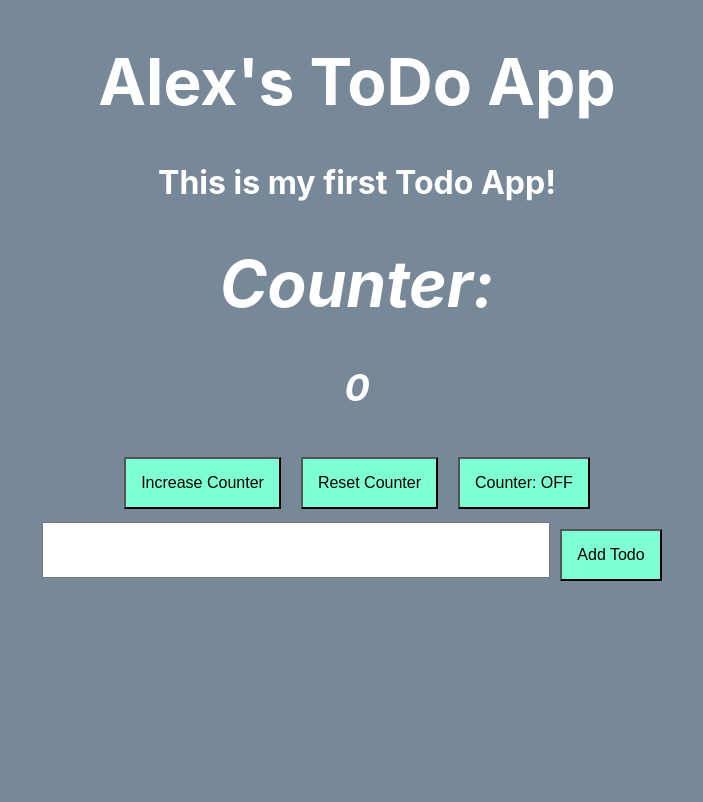
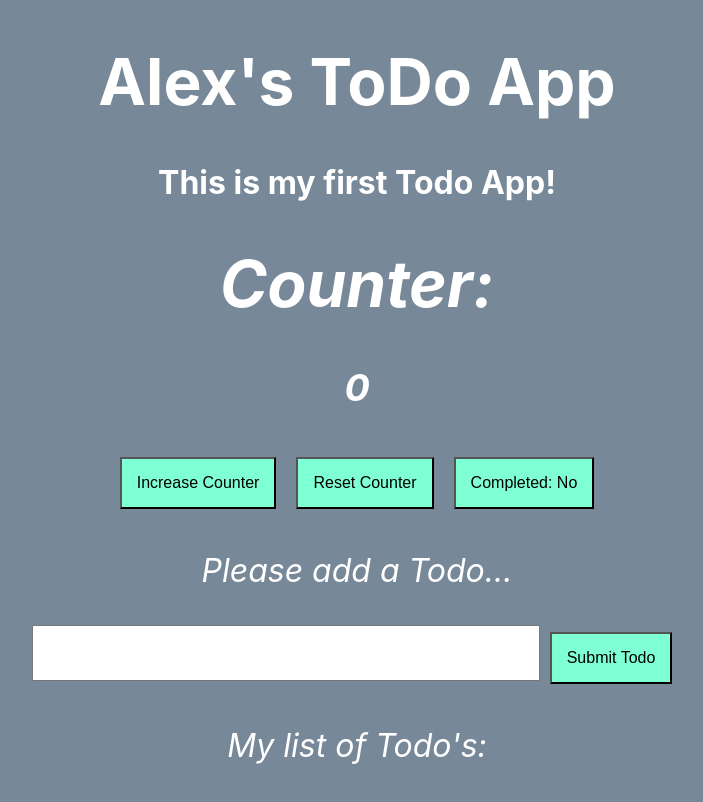
Before and after one commit to Borsbach/Todo-app, a React (Create React App) app: page / in a window 1280 px wide. Shown: the top 802 px of the page, without its empty margins (283-986 px from the left). Built offline with nearby package versions, Linux system fonts and the light colour scheme.

Commit message:
styling changes

```diff
--- a/package.json
+++ b/package.json
@@ -14,7 +14,7 @@
     "eject": "react-scripts eject"
   },
   "eslintConfig": {
-    "extends": "react-app"
+    "extends": "Alex's Todo App"
   },
   "browserslist": {
     "production": [
--- a/src/App.css
+++ b/src/App.css
@@ -36,6 +36,17 @@ h2 {
   font-style: normal;
 }
 
-.DisplayList {
+.items-returned {
+  margin-left: 600px;
+  width: 700px;
+  display: flexbox;
+  /* justify-content: right; */
+  text-align: right;
+
+
+
+}
+
+/* .DisplayList {
   width: 500px;
-}
+} */
--- a/src/App.js
+++ b/src/App.js
@@ -1,5 +1,4 @@
 import React from 'react';
-// import logo from './logo.svg';
 import './App.css';
 import Header from "./components/Header";
 import Todo from './components/Todo';
--- a/src/components/DisplayList.js
+++ b/src/components/DisplayList.js
@@ -10,7 +10,7 @@ class DisplayList extends Component {
     }
 
     return (
-      <ul>
+      <ul className='items-returned'>
         {this.props.todos.map((todos, index) => {
           return (
             <li style={listStyle} key={todos}>
--- a/src/components/Todo.js
+++ b/src/components/Todo.js
@@ -59,12 +59,19 @@ class Todo extends Component {
         <h3>{this.state.count}</h3>
         <button onClick={this.increase}>Increase Counter</button>
         <button onClick={this.resetCount}>Reset Counter</button>
-        <button onClick={this.toggle}>{this.state.isClicked ? "Counter: ON" : "Counter: OFF"}</button>
+        <button onClick={this.toggle}>{this.state.isClicked ? "Completes: Yes" : "Completed: No"}</button>
+        <div>
+          <p>Please add a Todo...</p>
+        </div>
         <form onSubmit={this.submitTodo}>
           <input type='text' onChange={this.handleTextChange} value={this.state.inputText}/>
-          <button type="submit">Add Todo</button>
+          <button type="submit">Submit Todo</button>
         </form>
+        <div>
+          <p>My list of Todo's:</p>
+        </div>
         <h2><DisplayList handleDelete={this.handleDelete.bind(this)} todos={ this.state.todos} handleComplete={ this.handleComplete } isClicked={this.state.isClicked} /></h2>
+
       </div>
     );
   }
```
